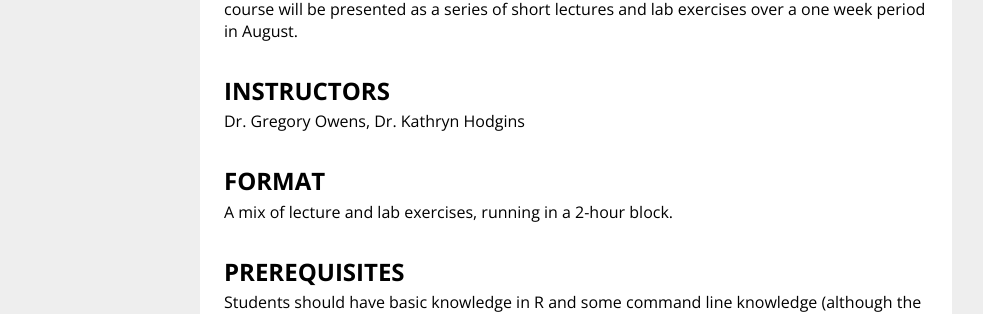
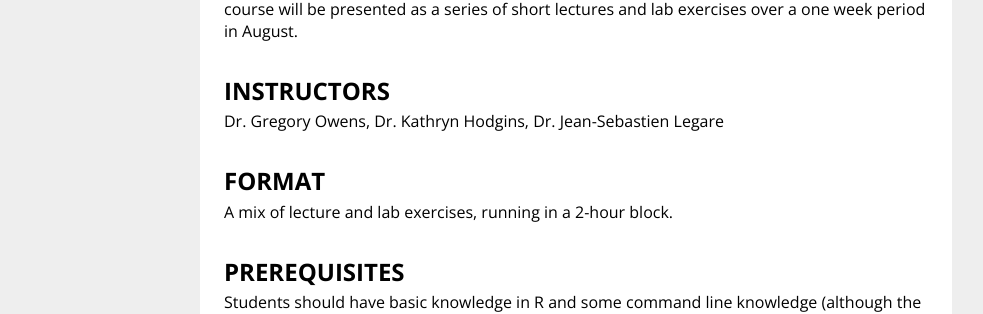
Before and after one commit to owensgl/biol525D, a Jekyll site: the page built from resources/syllabus.md, in a window 1280 px wide. Shown: the part 328-642 px from the top of the page, without its empty margins (64-1047 px from the left). Built offline with Jekyll 4.4.1, drawn with Linux system fonts in a browser that asks for light colours.

Commit message:
[syllabus] Added my name as an instructor

```diff
--- a/resources/syllabus.md
+++ b/resources/syllabus.md
@@ -14,7 +14,7 @@ The purpose of this course is to provide graduate students with the theoretical
 
 ## INSTRUCTORS
 
-Dr. Gregory Owens, Dr. Kathryn Hodgins
+Dr. Gregory Owens, Dr. Kathryn Hodgins, Dr. Jean-Sebastien Legare
 
 ## FORMAT
 
```
